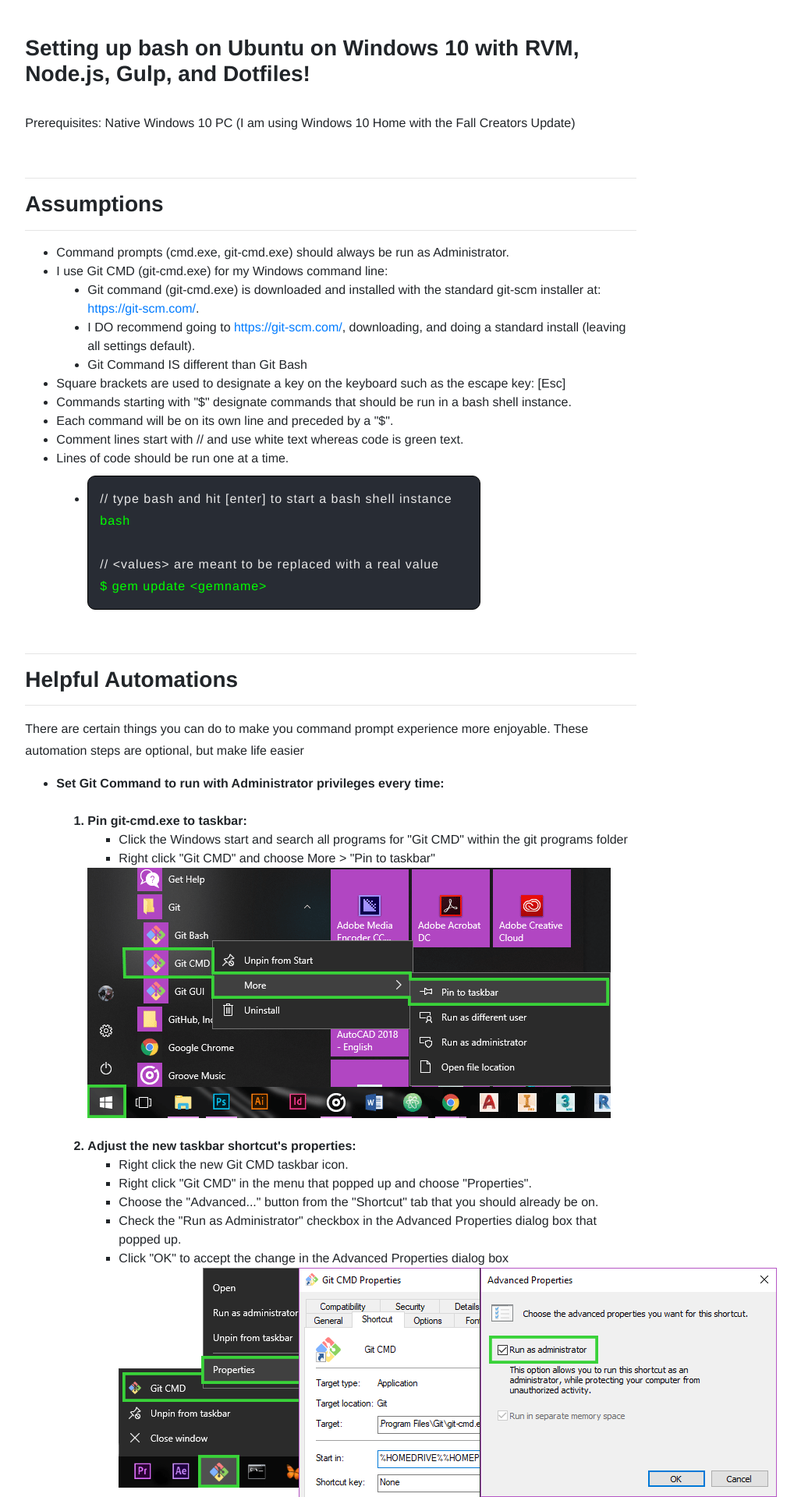
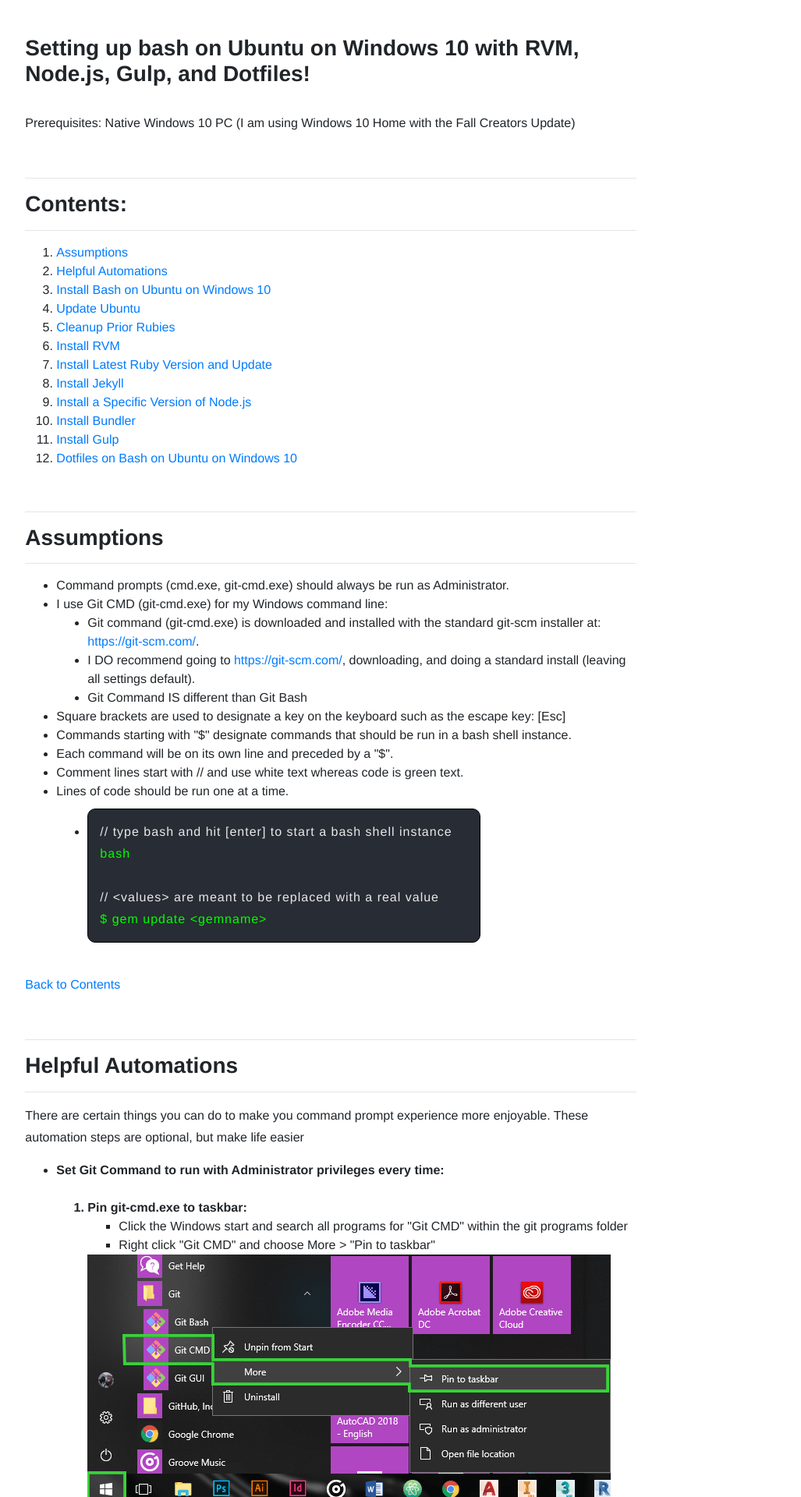
Before and after one commit to wdzajicek/portfolio, a Jekyll site: the page built from windows-dev.html, in a window 1280 px wide. Shown: the part 1172-3092 px from the top of the page at 78% size, without its empty margins (216-1243 px from the left). Built offline with Jekyll 4.4.1, drawn with Linux system fonts in a browser that asks for light colours; nearby versions of some CDN libraries; some of the changed text lies outside the part shown.

Commit message:
Add table of contents with jump links to windows dev page

```diff
--- a/_includes/windows-dev.html
+++ b/_includes/windows-dev.html
@@ -4,8 +4,25 @@
     <div class="col-lg-8">
       <h3>Setting up bash on Ubuntu on Windows 10 with RVM, Node.js, Gulp, and Dotfiles!</h3>
       <br>
-      <p>Prerequisites: Native Windows 10 PC (I am using Windows 10 Home with the Fall Creators Update)</p>
+      <p id="contents">Prerequisites: Native Windows 10 PC (I am using Windows 10 Home with the Fall Creators Update)</p>
       <br>
+      <hr>
+      <h3>Contents:</h3>
+      <hr>
+      <ol>
+        <li><a href="#ass">Assumptions</a></li>
+        <li><a href="#auto">Helpful Automations</a></li>
+        <li><a href="#bash">Install Bash on Ubuntu on Windows 10</a></li>
+        <li><a href="#update-ubuntu">Update Ubuntu</a></li>
+        <li><a href="#cleanup">Cleanup Prior Rubies</a></li>
+        <li><a href="#rvm">Install RVM</a></li>
+        <li><a href="#ruby">Install Latest Ruby Version and Update</a></li>
+        <li><a href="#jekyll">Install Jekyll</a></li>
+        <li><a href="#node">Install a Specific Version of Node.js</a></li>
+        <li><a href="#bundler">Install Bundler</a></li>
+        <li><a href="#gulp">Install Gulp</a></li>
+        <li id="ass"><a href="#dotfiles">Dotfiles on Bash on Ubuntu on Windows 10</a></li>
+      </ol><br>
       <hr>
       <h3>Assumptions</h3>
       <hr>
@@ -29,6 +46,7 @@
             $ gem update &#60;gemname&#62;</div></li>
           </ul>
         </ul><br>
+        <p><a id="auto" href="#contents">Back to Contents</a></p><br>
       <hr>
       <h3>Helpful Automations</h3>
       <hr>
@@ -78,7 +96,8 @@
           </ul>
           <strong><li>Now, when you click the Git CMD taskbar icon it will run as Administrator and enter the bash command for you so you can get straight to your work.</li></strong><br>
         </ol>
-      </ul>
+      </ul><br>
+      <p><a id="bash" href="#contents">Back to Contents</a></p><br>
       <hr>
       <h3>Install Bash on Ubuntu on Windows 10</h3>
       <hr>
@@ -123,6 +142,7 @@
       </ol><br>
       <p><strong>You should now be able to type the <span class="mini-code">$ bash</span> command into any command prompt (e.g. cmd.exe, git cmd) to create a bash shell instance in Windows.</strong></p><br>
       <br>
+      <p><a id="update-ubuntu" href="#contents">Back to Contents</a></p><br>
       <hr>
       <h3>Update Ubuntu</h3>
       <hr>
@@ -133,14 +153,14 @@
           <span class="comment">// update and upgrade Ubuntu using apt-get</span><br>
           $ sudo apt-get update -y && sudo apt-get upgrade -y</p></li>
       </ul><br>
+      <p><a href="#contents">Back to Contents</a></p><br>
       <hr>
       <div class="row danger-row">
         <h3 class="important text-center">**KEEP OUT OF ROOM 237**</h3><br>
         <p class="warn"><strong>NEVER ATTEMPT TO MODIFY OR ACCESS ANY PART OF THE LINUX SUSYSTEM using windows or any program (e.g. Windows Explorer, Atom).</strong></p>
         <p class="warn"><strong>Windows programs will corrupt the Linux system's code by inserting its garbage, and BAD THINGS WILL HAPPEN!</strong></p>
-        <p class="warn"><strong>You should ONLY MODIFY LINUX SUBSYSTEM USING A BASH SHELL INSTANCE if you know what you are doing.</strong></p>
-      </div>
-      <hr><br>
+        <p class="warn" id="cleanup"><strong>You should ONLY MODIFY LINUX SUBSYSTEM USING A BASH SHELL INSTANCE if you know what you are doing.</strong></p>
+      </div><br>
       <hr>
       <h3>Cleanup Prior Rubies if Needed</h3>
       <hr>
@@ -164,6 +184,7 @@
             $ rvm implode</p></li>
         </ul>
       </ul><br>
+      <p><a id="rvm" href="#contents">Back to Contents</a></p><br>
       <hr>
       <h3>Install RVM</h3><br>
       <hr>
@@ -189,6 +210,7 @@
           $ source ~/.rvm/scripts/rvm</p></li>
         </ul><br>
       </ol>
+      <p><a id="ruby" href="#contents">Back to Contents</a></p><br>
       <hr>
       <h3>Install Latest Ruby Version and Update</h3>
       <hr>
@@ -212,6 +234,7 @@
           <li><p class="code">$ sudo apt-get install libgemplugin-ruby</p></li>
         </ul>
       </ul><br>
+      <p><a id="jekyll" href="#contents">Back to Contents</a></p><br>
       <hr>
       <h3>Install Jekyll</h3>
       <hr>
@@ -223,8 +246,9 @@
           $ jekyll -v</p></li>
         </ul>
       </ul><br>
+      <p><a id="node" href="#contents">Back to Contents</a></p><br>
       <hr>
-      <h3>Install specific version of Node.js</h3>
+      <h3>Install a Specific Version of Node.js</h3>
       <hr><br>
       <p>Using the Windows Node.js installer will put node.js and npm in the windows system. We want to use node.js and npm while in the bash linux subsystem.</p>
       <ul class="disc-only">
@@ -250,12 +274,14 @@
         <li>Exit su with [Ctrl] + D</li>
       </ul>
       </ul><br>
+      <p><a id="bundler" href="#contents">Back to Contents</a></p><br>
       <hr>
       <h3>Install Bundler</h3>
       <hr>
       <ul class="disc-only">
         <li><p class="code">$ gem install bundler</p></li>
       </ul><br>
+      <p><a id="gulp" href="#contents">Back to Contents</a></p><br>
       <hr>
       <h3>Install Gulp</h3>
       <hr>
@@ -263,8 +289,9 @@
         <li><p class="code"><span class="comment">// install gulp globaly</span><br>
         $ npm install --global gulp-cli</p></li>
       </ul><br>
+      <p><a id="dotfiles" href="#contents">Back to Contents</a></p><br>
       <hr>
-      <h3>Dotfiles on bash on Ubuntu on Windows 10</h3>
+      <h3>Dotfiles on Bash on Ubuntu on Windows 10</h3>
       <hr>
       <img src="assets/img/dotfiles.jpg" class="img-centered" alt=""><br>
       <p>Why bother with dotfiles on Windows? Dotfiles are awesome and easy to install, thats why! Above is a screenshot of my dotfiles in action. Customization of text colors is nice, but I love aliases. Instead of typing out comands like "git status" a million times, I just type "gs" for the same command.  These dotfiles are based off of github user paulirish's.</p>
@@ -364,6 +391,7 @@
           <li>Close all bash instances and restart a command prompt and run bash again</li>
         </ul>
       </ol>
+      <p><a href="#contents">Back to Contents</a></p><br>
     </div>
     <div class="col-lg-2 pull-right"></div>
   </div>
--- a/assets/scss/5-pages/_win-dev.scss
+++ b/assets/scss/5-pages/_win-dev.scss
@@ -14,5 +14,5 @@
   display: block;
   margin-left: auto;
   margin-right: auto;
-  width: 800px;
+  width: 100%;
 }
```
Also changed, not shown: assets/css/main.css.
